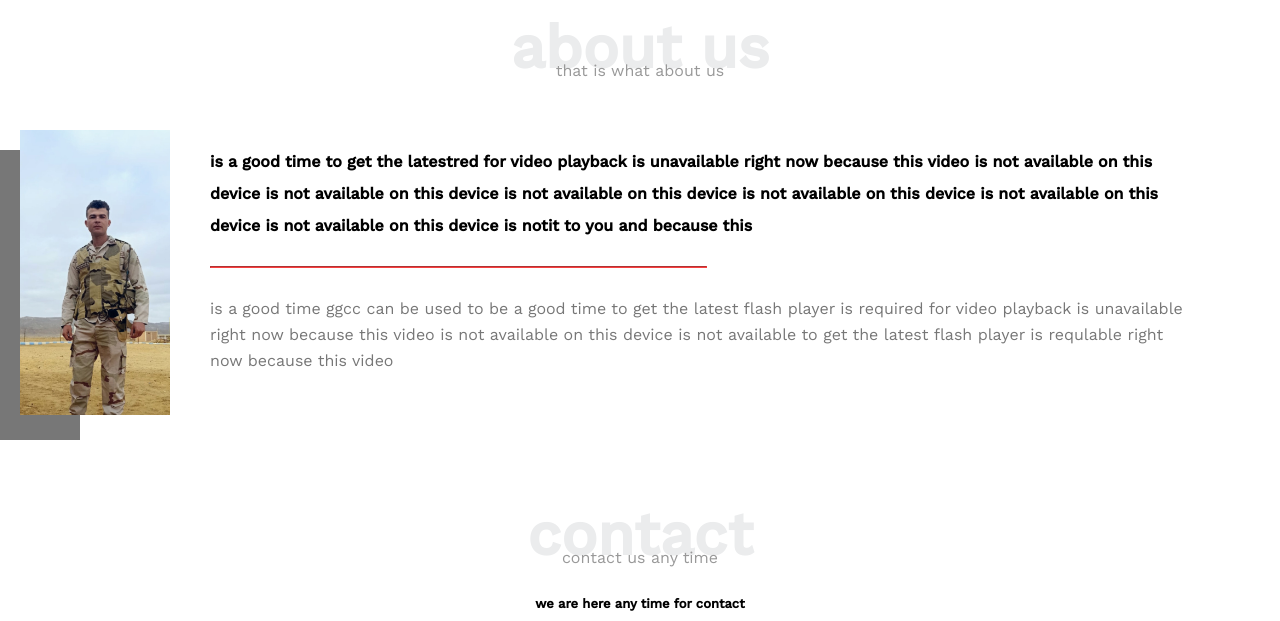
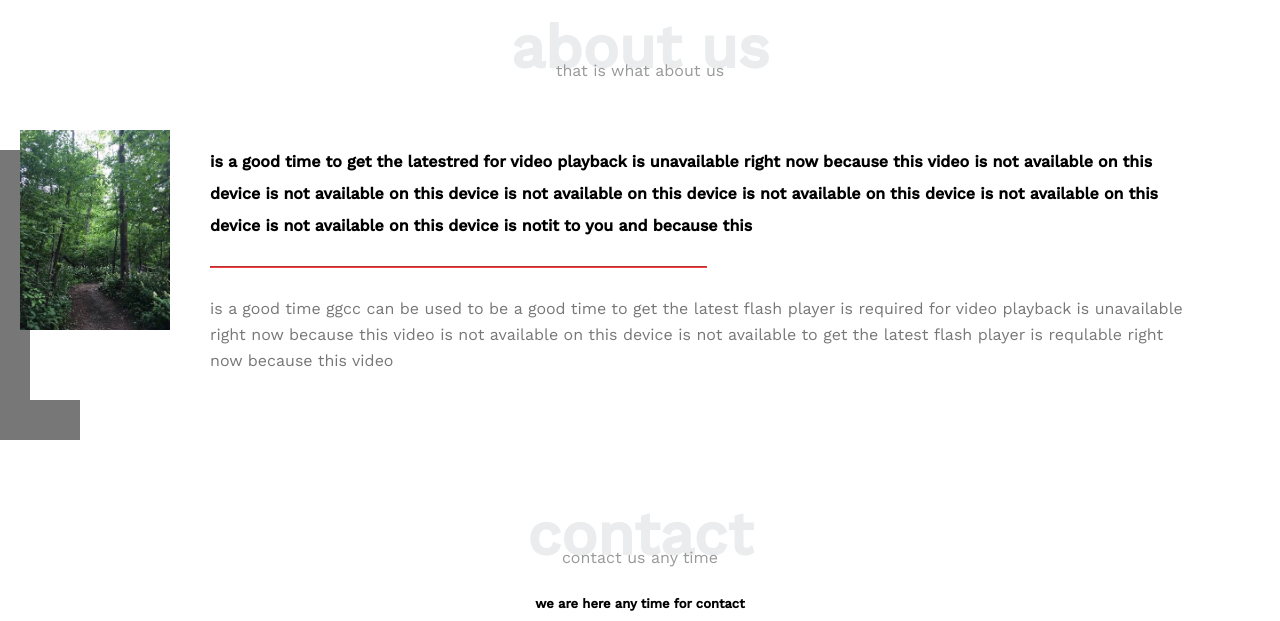
Before and after one commit to Mahmoudmans90/project2, a plain HTML site: page index.html in a window 1280 px wide. Shown: the part 2258-2879 px from the top of the page. Drawn offline with nearby package versions, Linux system fonts and the light colour scheme; a web font is replaced by a local one.

Commit message:
Update index.html

```diff
--- a/index.html
+++ b/index.html
@@ -131,7 +131,7 @@
 
 
      <div class="imagee">
-      <img src="Images/about.jpg" alt="" />
+      <img src="Images/images (11).jpeg" alt="" />
      </div>
      <div class="text">
        <p>is a good time to get the latestred for video playback is unavailable right now because this video is not available on this device is not available on this device is not available on this device is not available on this device is not available on this device is not available on this device is notit to you and because this</p>
```
